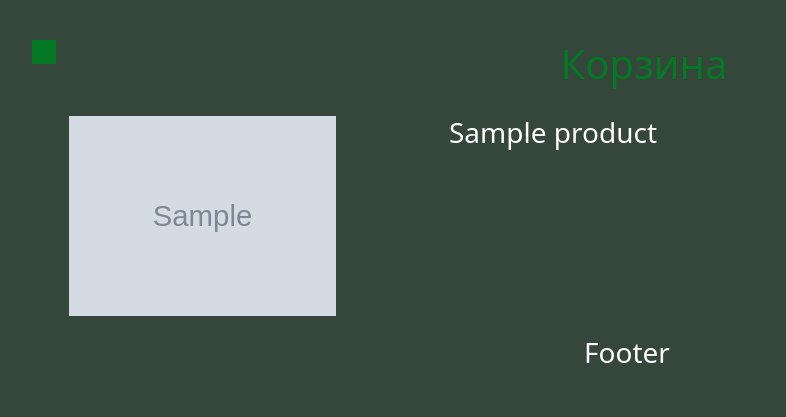
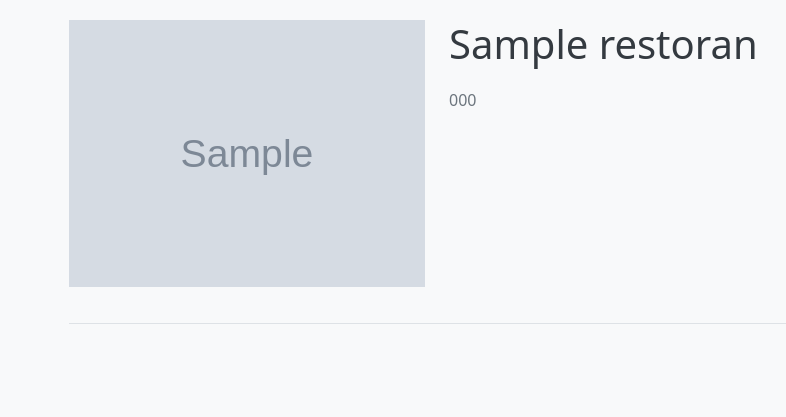
Before and after one commit to stepaxvii/basket_of_products, a Django app: page / in a window 1280 px wide. Shown: the top 417 px of the page, without its empty margins (13-799 px from the left). Run offline with Django 3.2, Linux system fonts and the light colour scheme; tables that the repository leaves empty hold one stand-in row (values such as "Sample post"); grey boxes marked "Sample" are stand-in pictures.

Commit message:
reload index.html

```diff
--- a/basket_of_products/basket/urls.py
+++ b/basket_of_products/basket/urls.py
@@ -3,5 +3,5 @@ from django.urls import path
 from . import views
 
 urlpatterns = [
-    path('', views.HomePage.as_view(), name='index'),
+    path('', views.HomePageView.as_view(), name='index'),
 ]
--- a/basket_of_products/basket/views.py
+++ b/basket_of_products/basket/views.py
@@ -1,13 +1,11 @@
-from typing import Any
-from django.views.generic import TemplateView
-
-from .models import Product
+from django.views.generic import ListView
+from .models import Restoran
 
 
-class HomePage(TemplateView):
+class HomePageView(ListView):
+    """CBV для отображения главной страницы."""
+
     template_name = 'index.html'
-
-    def get_context_data(self, **kwargs: Any) -> dict[str, Any]:
-        context = super().get_context_data(**kwargs)
-        context['products'] = Product.objects.all()
-        return context
+    model = Restoran
+    context_object_name = 'restorans'  # Имя переменной контекста для передачи списка ресторанов
+    paginate_by = 3  # Количество ресторанов на одной странице
--- a/basket_of_products/templates/index.html
+++ b/basket_of_products/templates/index.html
@@ -3,97 +3,91 @@
 <head>
     <meta charset="UTF-8">
     <meta name="viewport" content="width=device-width, initial-scale=1.0">
-    <title>Корзина с продуктами</title>
+    <title>Главная страница</title>
     <link href="https://cdn.jsdelivr.net/npm/bootstrap@5.3.0-alpha1/dist/css/bootstrap.min.css" rel="stylesheet">
     <style>
-        /* Оформление header и footer */
-        header, footer {
-            background-color: #34473a; /* Черный цвет */
-            color: #057825; /* Зеленый цвет текста */
-            padding: 20px;
-            text-align: center;
-        }
-
         /* Оформление основного контента */
         body {
-            background-color: #34473a; /* Чёрный цвет */
+            background-color: #f8f9fa; /* Цвет фона */
             padding: 20px;
         }
 
-        /* Оформление заголовка продукта */
-        h3 {
-            color: #ffffff; /* Белый цвет */
+        /* Оформление блока с рестораном */
+        .restoran-item {
+            margin-bottom: 20px; /* Отступ между ресторанами */
+            padding-bottom: 20px; /* Отступ внизу каждого ресторана */
+            border-bottom: 1px solid #dee2e6; /* Черта между ресторанами */
         }
 
-        /* Оформление активных кнопок */
-        .btn-active {
-            background-color: #057825; /* Зеленый цвет */
-            color: #ffffff; /* Белый цвет текста */
-            margin: 0 5px;
+        /* Оформление заголовка ресторана */
+        h1 {
+            color: #343a40; /* Цвет заголовка */
         }
 
-        /* Оформление кнопок слева */
-        .btn-left {
-            float: left;
-        }
-
-        /* Оформление кнопок справа */
-        .btn-right {
-            display: none; /* Спрятать кнопки */
-        }
-
-        /* Оформление меню бургера */
-        .navbar-toggler-icon {
-            color: #27ae60; /* Зеленый цвет */
+        /* Оформление описания концепции */
+        .concept {
+            color: #6c757d; /* Цвет текста */
+            margin-top: 20px;
         }
     </style>
 </head>
 <body>
-    <header>
-        <!-- Кнопка бургера -->
-        <button class="navbar-toggler btn btn-active btn-left" type="button" data-bs-toggle="collapse" data-bs-target="#navbarNav" aria-controls="navbarNav" aria-expanded="false" aria-label="Toggle navigation">
-            <span class="navbar-toggler-icon"></span>
-        </button>
-
-        <!-- Меню бургера -->
-        <div class="collapse navbar-collapse" id="navbarNav">
-            <ul class="navbar-nav">
-                <li class="nav-item">
-                    <button class="btn btn-active">Button 1</button>
-                </li>
-                <li class="nav-item">
-                    <button class="btn btn-active">Button 2</button>
-                </li>
-                <li class="nav-item">
-                    <button class="btn btn-active">Button 3</button>
-                </li>
-                <li class="nav-item">
-                    <button class="btn btn-active">Button 4</button>
-                </li>
-            </ul>
-        </div>
-
-        <h1>Корзина</h1>
-    </header>
-
-    <div class="container">
-        {% for product in products %}
+  <div class="container restoran-container">
+    {% for restoran in restorans %}
+    <div class="restoran-item">
         <div class="row">
-            <div class="col-4">
-                {% if product.image %}
-                <img src="{{ product.image.url }}" height="200">
+            <!-- Фото ресторана -->
+            <div class="col-md-4 mb-3">
+                {% if restoran.image %}
+                <img src="{{ restoran.image.url }}" alt="{{ restoran.name }}" class="img-fluid">
                 {% endif %}
             </div>
-            <div class="col-6">
-                <h3>{{ product.title }}</h3><br>
+            <!-- Название ресторана и описание концепции -->
+            <div class="col-md-8">
+                <h1>{{ restoran.name }}</h1>
+                <p class="concept">{{ restoran.concept }}</p>
             </div>
         </div>
-        {% endfor %}
     </div>
+    {% endfor %}
+  </div>
 
-    <footer>
-        <h3>Footer</h3>
-    </footer>
+    <!-- Пагинация -->
+    <nav aria-label="Page navigation">
+        <ul class="pagination justify-content-center">
+            {% if is_paginated %}
+                {% if page_obj.has_previous %}
+                    <li class="page-item">
+                        <a class="page-link" href="?page=1" aria-label="First">
+                            <span aria-hidden="true">&laquo;</span>
+                        </a>
+                    </li>
+                    <li class="page-item">
+                        <a class="page-link" href="?page={{ page_obj.previous_page_number }}" aria-label="Previous">
+                            <span aria-hidden="true">&lsaquo;</span>
+                        </a>
+                    </li>
+                {% endif %}
+                {% for num in page_obj.paginator.page_range %}
+                    <li class="page-item {% if num == page_obj.number %}active{% endif %}">
+                        <a class="page-link" href="?page={{ num }}">{{ num }}</a>
+                    </li>
+                {% endfor %}
+                {% if page_obj.has_next %}
+                    <li class="page-item">
+                        <a class="page-link" href="?page={{ page_obj.next_page_number }}" aria-label="Next">
+                            <span aria-hidden="true">&rsaquo;</span>
+                        </a>
+                    </li>
+                    <li class="page-item">
+                        <a class="page-link" href="?page={{ page_obj.paginator.num_pages }}" aria-label="Last">
+                            <span aria-hidden="true">&raquo;</span>
+                        </a>
+                    </li>
+                {% endif %}
+            {% endif %}
+        </ul>
+    </nav>
 
     <!-- Подключение скрипта Bootstrap -->
     <script src="https://cdn.jsdelivr.net/npm/bootstrap@5.3.0-alpha1/dist/js/bootstrap.bundle.min.js"></script>
```
